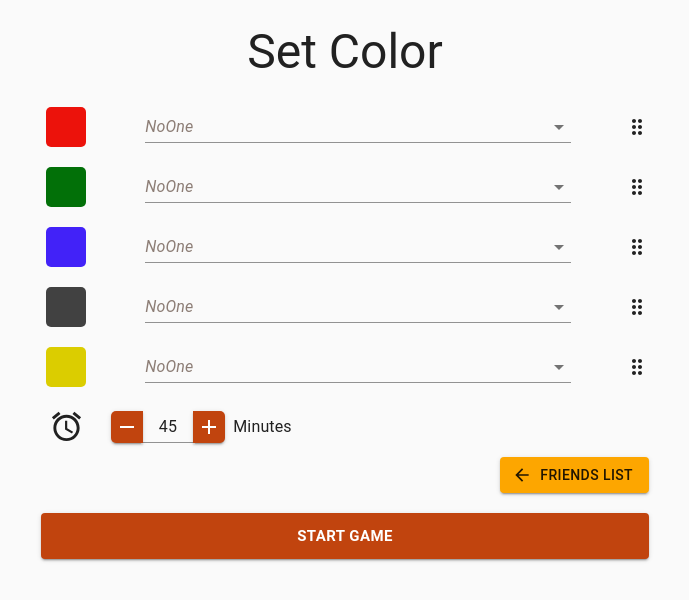
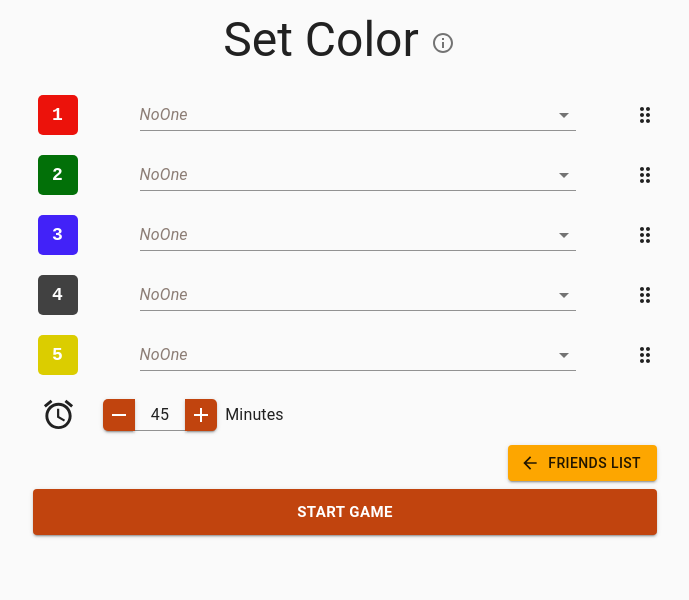
Before and after one commit to ZhannaL/timer-mars, a Gatsby site: page /color in a window 1280 px wide. Shown: the whole page, without its empty margins (295-984 px from the left). Built offline with nearby package versions, Linux system fonts and the light colour scheme; Gatsby itself is replaced by a stand-in of ours.

Commit message:
feat: added popover with info

```diff
--- a/package.json
+++ b/package.json
@@ -7,6 +7,7 @@
   "dependencies": {
     "@material-ui/core": "^4.11.3",
     "@material-ui/icons": "^4.11.2",
+    "@material-ui/lab": "^4.0.0-alpha.58",
     "@types/qrcode.react": "^1.0.1",
     "@types/react-beautiful-dnd": "^13.0.0",
     "classnames": "^2.3.1",
--- a/src/components/Game/Game.tsx
+++ b/src/components/Game/Game.tsx
@@ -164,7 +164,7 @@ export const Game = (): JSX.Element => {
     <Wrapper>
       <AllPlayers currGameSessionState={currGameSessionState} generation={generation} />
 
-      <Typography variant="h6" gutterBottom color="primary" component="div">
+      <Typography variant="h6" color="primary" component="div">
         <Box lineHeight={2} fontWeight="fontWeightBold">
           Generation: {generation}
         </Box>
--- /dev/null
+++ b/src/components/SetNamesToColor/PopoverInfo/PopoverInfo.tsx
@@ -0,0 +1,53 @@
+import { Box, IconButton, Popover } from '@material-ui/core';
+import InfoOutlinedIcon from '@material-ui/icons/InfoOutlined';
+import { Alert } from '@material-ui/lab';
+import { MouseEvent, useEffect, useState } from 'react';
+
+export const PopoverInfo = (): JSX.Element => {
+  const [anchorEl, setAnchorEl] = useState<HTMLButtonElement | null>(null);
+
+  const handleClick = (event: MouseEvent<HTMLButtonElement>) => {
+    setAnchorEl(event.currentTarget);
+  };
+
+  const handleClose = () => {
+    setAnchorEl(null);
+  };
+
+  const open = Boolean(anchorEl);
+
+  useEffect(() => {
+    if (anchorEl) {
+      setTimeout(() => {
+        handleClose();
+      }, 5000);
+    }
+  }, [anchorEl]);
+
+  return (
+    <div>
+      <IconButton onClick={handleClick}>
+        <InfoOutlinedIcon />
+      </IconButton>
+      <Popover
+        open={open}
+        anchorEl={anchorEl}
+        onClose={handleClose}
+        anchorOrigin={{
+          vertical: 'bottom',
+          horizontal: 'center',
+        }}
+        transformOrigin={{
+          vertical: 'top',
+          horizontal: 'center',
+        }}
+      >
+        <Alert severity="info" icon={false}>
+          <Box py={1}>
+            • Drag to set the order of players <br />• The time sets for each player
+          </Box>
+        </Alert>
+      </Popover>
+    </div>
+  );
+};
--- /dev/null
+++ b/src/components/SetNamesToColor/PopoverInfo/index.ts
@@ -0,0 +1 @@
+export { PopoverInfo } from './PopoverInfo';
--- a/src/components/SetNamesToColor/SetNamesToColor.tsx
+++ b/src/components/SetNamesToColor/SetNamesToColor.tsx
@@ -12,6 +12,7 @@ import { useFriends } from 'Provider/FriendsContex';
 import { SetNamesToColorItem } from './SetNamesToColorItem';
 import { SetTime } from './SetTime';
 import * as styles from './setNamesToColor.module.css';
+import { PopoverInfo } from './PopoverInfo';
 
 export const SetNamesToColor = (): JSX.Element => {
   const [gameState, setGameState] = useGameInfo();
@@ -79,7 +80,11 @@ export const SetNamesToColor = (): JSX.Element => {
 
   return (
     <Wrapper>
-      <Header> Set Color </Header>
+      <Header>
+        <Box display="flex" alignItems="center">
+          Set Color <PopoverInfo />
+        </Box>
+      </Header>
       <Grow in={isSlided} mountOnEnter unmountOnExit>
         <div style={{ width: '100%' }}>
           <DragDropContext onDragEnd={handleOnDragEnd}>
@@ -100,6 +105,7 @@ export const SetNamesToColor = (): JSX.Element => {
                         <SetNamesToColorItem
                           provided={providedInner}
                           nameAndColor={element}
+                          order={index + 1}
                           onChange={(newName) => {
                             characters[index].name = newName;
                             updateCharacters([...characters]);
@@ -114,6 +120,7 @@ export const SetNamesToColor = (): JSX.Element => {
               )}
             </Droppable>
           </DragDropContext>
+
           <SetTime
             onChange={(newTime) => {
               const updatedItems = characters.map((el) => ({ ...el, timeToLeft: newTime * 60 }));
--- a/src/components/SetNamesToColor/SetNamesToColorItem/SetNamesToColorItem.tsx
+++ b/src/components/SetNamesToColor/SetNamesToColorItem/SetNamesToColorItem.tsx
@@ -11,17 +11,21 @@ import { useGameInfo } from 'Provider/GameContex';
 import * as styles from './setNamesToColorItem.module.css';
 
 type Props = {
+  order: number;
   nameAndColor: GameInfo;
   onChange: (newName: string) => unknown;
 
   provided: DraggableProvided;
 };
 
-export const SetNamesToColorItem = ({ nameAndColor, onChange, provided }: Props): JSX.Element => {
+export const SetNamesToColorItem = ({
+  order,
+  nameAndColor,
+  onChange,
+  provided,
+}: Props): JSX.Element => {
   const [friendsState] = useFriends();
   const [gameState] = useGameInfo();
-
-  const [choicePlayer, setChoicePlayer] = useState(friendsState);
 
   const [person, setPerson] = useState<string>(nameAndColor.name);
   const handleChangeColor = (event: React.ChangeEvent<{ value: unknown }>) => {
@@ -40,6 +44,9 @@ export const SetNamesToColorItem = ({ nameAndColor, onChange, provided }: Props)
     >
       <svg width="50" height="50">
         <rect x="5" y="5" rx="5" ry="5" width="40" height="40" fill={hexColor} />
+        <text x="19" y="30" fontFamily="monospace" fontWeight="bold" fontSize="18" fill="white">
+          {order}
+        </text>
       </svg>
 
       <Select
--- a/src/components/SetNamesToColor/setNamesToColor.module.css
+++ b/src/components/SetNamesToColor/setNamesToColor.module.css
@@ -11,7 +11,7 @@
 }
 
 .btnStartGame {
-  margin-top: 20px;
+  margin-top: 1vh;
   width: 100%;
   display: flex;
 }
--- a/src/components/Wrapper/Wrapper.tsx
+++ b/src/components/Wrapper/Wrapper.tsx
@@ -1,3 +1,4 @@
+import { Box } from '@material-ui/core';
 import { ReactNode } from 'react';
 import * as styles from './wrapper.module.css';
 
@@ -6,5 +7,15 @@ type Props = {
 };
 
 export const Wrapper = ({ children }: Props): JSX.Element => (
-  <div className={styles.wrapper}>{children}</div>
+  <Box
+    className={styles.wrapper}
+    display="flex"
+    flexDirection="column"
+    alignItems="center"
+    py={3}
+    px={2}
+    mx="auto"
+  >
+    {children}
+  </Box>
 );
--- a/src/components/Wrapper/wrapper.module.css
+++ b/src/components/Wrapper/wrapper.module.css
@@ -1,11 +1,4 @@
 .wrapper {
-  padding: 1.5rem 1rem;
-  margin: 0 auto;
-
-  display: flex;
-  flex-direction: column;
-  align-items: center;
-
   width: 50vw;
   height: 100%;
 }
```
Also changed, not shown: 1 other file.
